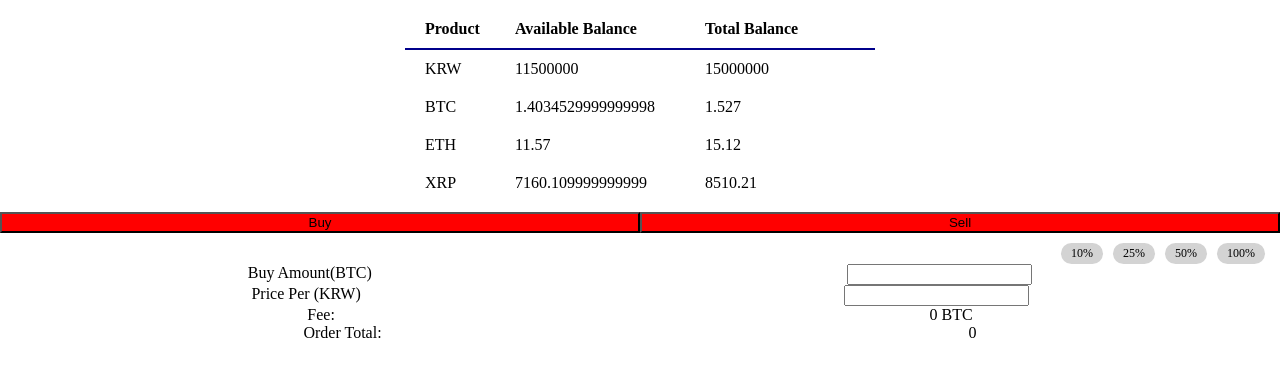
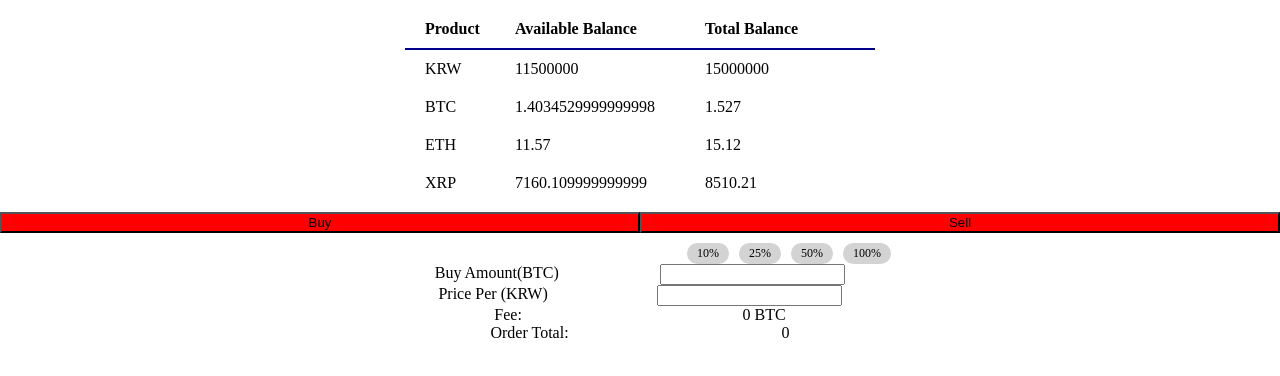
Before and after one commit to aarushi-goyal/currency-exhange, a React (Create React App) app: page / in a window 1280 px wide. Shown: the top 376 px of the page. Built offline with nearby package versions, Linux system fonts and the light colour scheme.

Commit message:
styling fix

```diff
--- a/src/components/BuyTab.js
+++ b/src/components/BuyTab.js
@@ -6,6 +6,8 @@ const styles = {
     justifyContent: 'center',
     display: 'flex',
     flexDirection: 'column',
+    width: '40%',
+    margin: '0 auto'
   },
   percentageRow: {
     display: 'flex',
```
